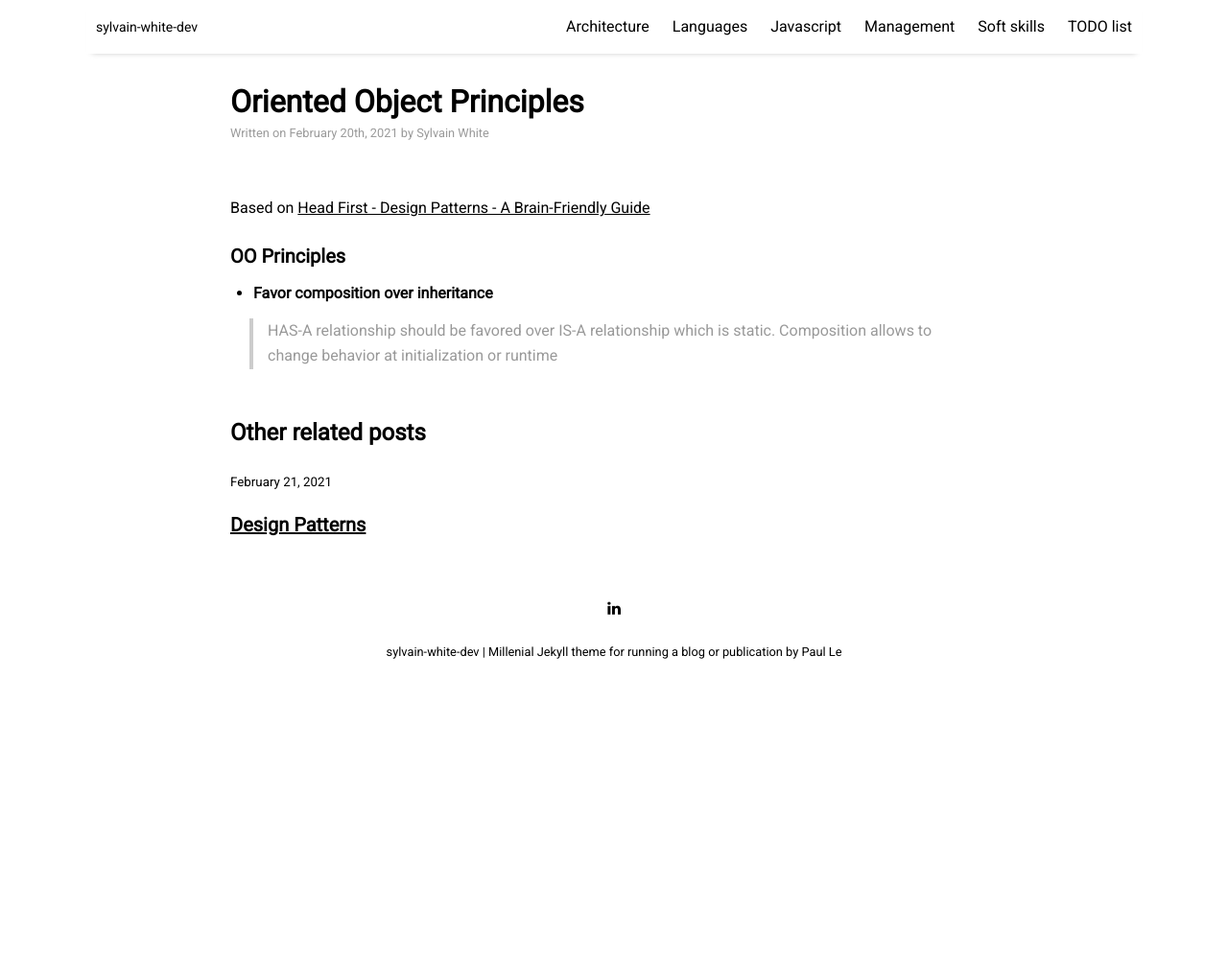
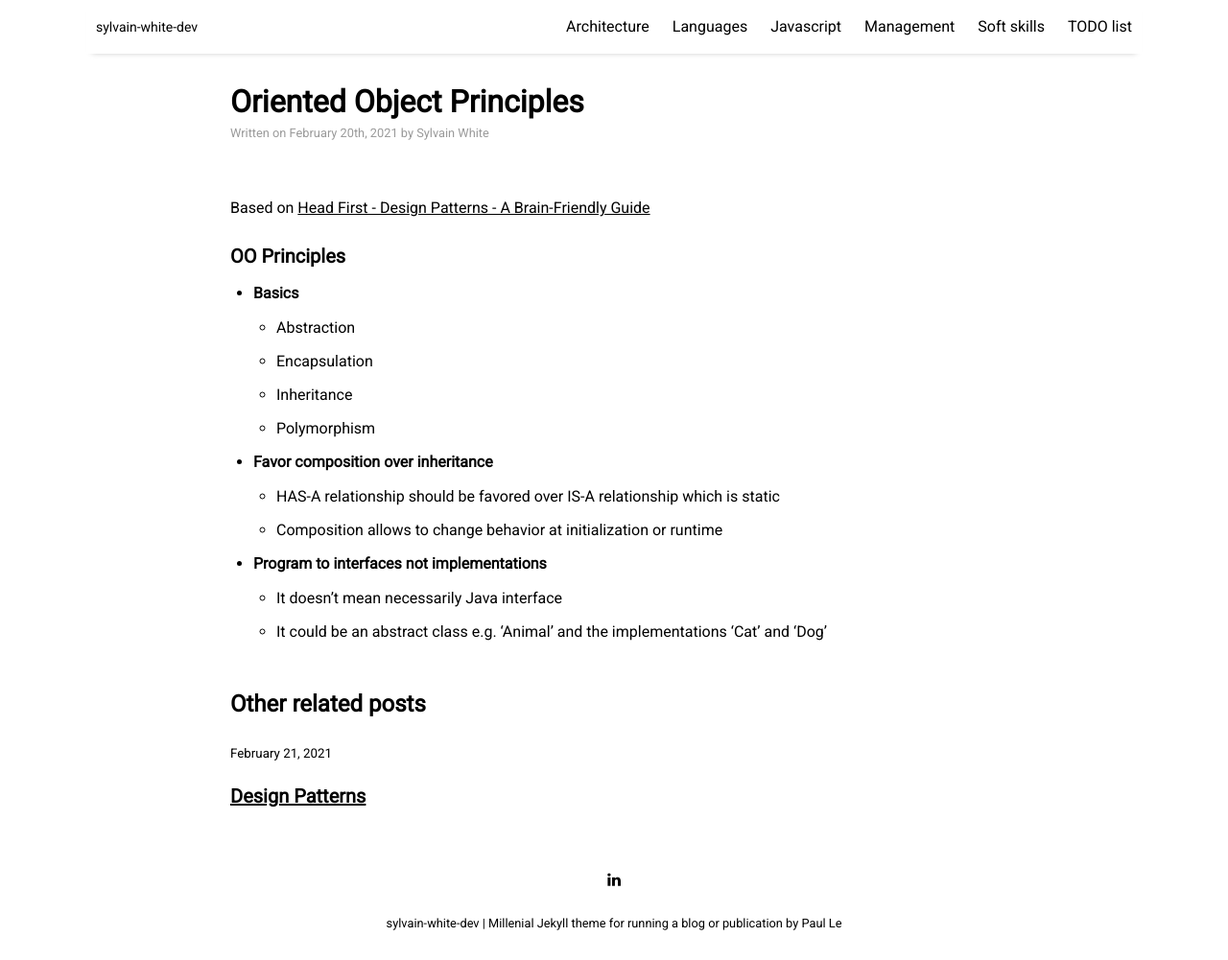
Before and after one commit to sylvainwhite/sylvain-white-dev, a Jekyll site: the page built from _posts/2021-02-20-ooPrinciples.md, in a window 1280 px wide and 1001 px high. Shown: the whole window at 96% size. Built offline with Jekyll 4.4.1, drawn with Linux system fonts in a browser that asks for light colours; nearby versions of some CDN libraries.

Commit message:
Update oo principles post

```diff
--- a/_posts/2021-02-20-ooPrinciples.md
+++ b/_posts/2021-02-20-ooPrinciples.md
@@ -13,6 +13,16 @@ Based on [Head First - Design Patterns - A Brain-Friendly Guide](https://www.ama
 
 ### OO Principles
 
+* #### Basics
+    * Abstraction
+    * Encapsulation
+    * Inheritance
+    * Polymorphism
+
 * #### Favor composition over inheritance
+    * HAS-A relationship should be favored over IS-A relationship which is static
+    * Composition allows to change behavior at initialization or runtime
 
-> HAS-A relationship should be favored over IS-A relationship which is static. Composition allows to change behavior at initialization or runtime
+* #### Program to interfaces not implementations
+    * It doesn't mean necessarily Java interface
+    * It could be an abstract class e.g. 'Animal' and the implementations 'Cat' and 'Dog'
```
